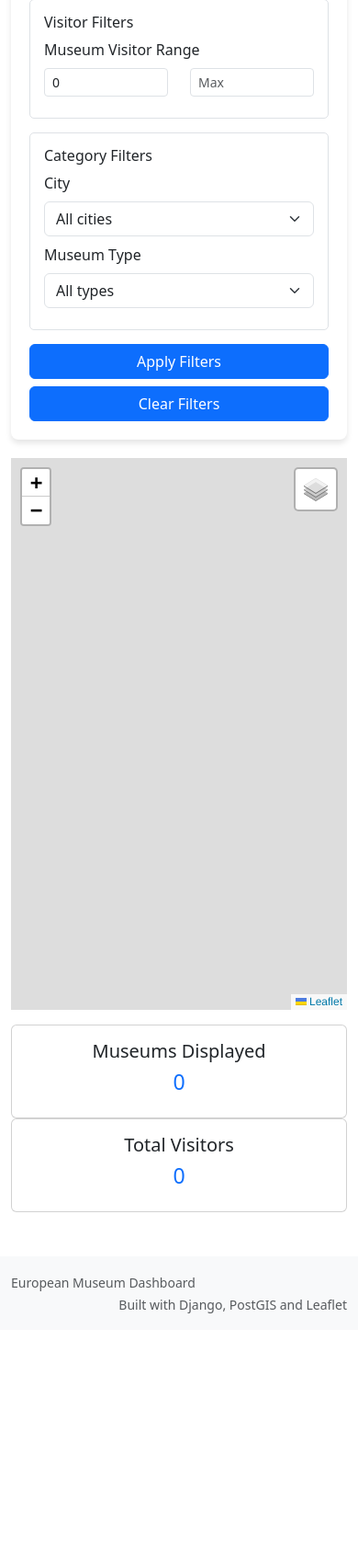
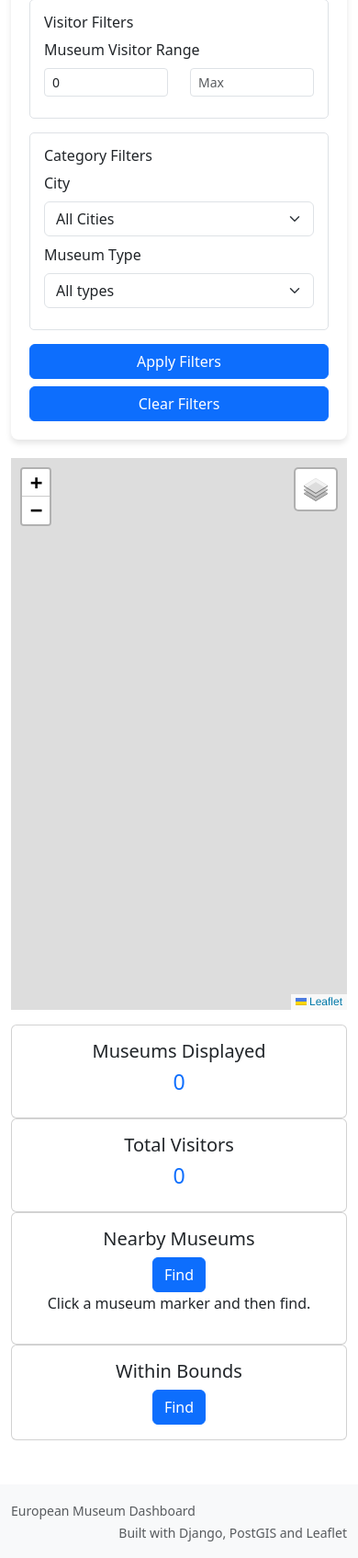
Before and after one commit to alig2004/AWM-CA1, a Django app: template museum_mapping/dashboard/templates/dashboard/index.html in a window 390 px wide. Shown: the part 434-2128 px from the top of the page at 92% size. Before the commit the page ends 1862 px from the top, so only its background shows below. Run offline with Django 5.2, Linux system fonts and the light colour scheme; the template is opened without the code that fills it, so the values that code supplies are empty; parts of the project's set-up code (start-up, migrations or seed data) failed here and were passed over.

Commit message:
Working more on filters, adding nearby museums to dashboard

```diff
--- a/museum_mapping/api/filters.py
+++ b/museum_mapping/api/filters.py
@@ -22,17 +22,16 @@ class MuseumFilter(filters.FilterSet):
     country = filters.CharFilter(lookup_expr='icontains')
 
     # Multiple choice filters
-    museum_type = filters.MultipleChoiceFilter(choices=City._meta.get_field('museum_type').choices)
+    museum_type = filters.MultipleChoiceFilter(choices=Museum._meta.get_field('museum_type').choices)
 
     # Custom method filters
     large_museums = filters.BooleanFilter(method='filter_large_museums')
     free = filters.BooleanFilter(method='filter_free_museums')
 
     class Meta:
-        model = City
+        model = Museum
         fields = {
             'name': ['icontains', 'istartswith'],
-            'population_year': ['exact', 'gte', 'lte'],
             'elevation': ['gte', 'lte'],
         }
 
--- a/museum_mapping/api/views.py
+++ b/museum_mapping/api/views.py
@@ -16,23 +16,23 @@ class MuseumViewSet(viewsets.ReadOnlyModelViewSet):
     def get_queryset(self):
         queryset = Museum.objects.all()
 
-        # Population filters
+        # visitors filters
         visitors_min = self.request.query_params.get('visitors_min')
         visitors_max = self.request.query_params.get('visitors_max')
 
         if visitors_min:
-            queryset = queryset.filter(population__gte=visitors_min)
+            queryset = queryset.filter(visitors__gte=visitors_min)
         if visitors_max:
-            queryset = queryset.filter(population__lte=visitors_max)
+            queryset = queryset.filter(visitors__lte=visitors_max)
 
         # Category filters
         city = self.request.query_params.get('city')
-        mueseum_type = self.request.query_params.get('mueseum_type')
+        museum_type = self.request.query_params.get('museum_type')
 
         if city:
             queryset = queryset.filter(city=city)
-        if mueseum_type:
-            queryset = queryset.filter(mueseum_type=mueseum_type)
+        if museum_type:
+            queryset = queryset.filter(museum_type=museum_type)
 
         return queryset
 
@@ -86,7 +86,7 @@ class MuseumViewSet(viewsets.ReadOnlyModelViewSet):
                 location__distance_lte=(point, distance_m)
             ).annotate(
                 distance=Distance('location', point)
-            ).order_by('distance')
+            ).order_by('distance')[1:11]
 
             serializer = self.get_serializer(nearby_museums, many=True)
             return Response(serializer.data)
--- a/museum_mapping/dashboard/templates/dashboard/index.html
+++ b/museum_mapping/dashboard/templates/dashboard/index.html
@@ -94,7 +94,7 @@
                     <div class="mb-2">
                         <label class="form-label">City</label>
                         <select id="city-filter" class="form-select form-selectlsm">
-                            <option value="">All cities</option>
+                            <option value="">All Cities</option>
                             {% for city in cities %}
                             <option value="{{ city }}">{{ city }}</option>
                             {% endfor %}
@@ -134,6 +134,7 @@
             </div>
 
             <div class="mt-3">
+                <!--- Stats displayed under map -->
                 <div class="row">
                     <div class="col-md-4">
                         <div class="card">
@@ -149,6 +150,32 @@
                             <div class="card-body text-center">
                                 <h5 class="card-title">Total Visitors</h5>
                                 <h3 class="text-primary" id="total-visitors">0</h3>
+                            </div>
+                        </div>
+                    </div>
+                </div>
+
+                <!--- Spatial queries -->
+                <div class="row">
+                    <div class="col-md-4">
+                        <div class="card">
+                            <div class="card-body text-center">
+                                <h5 class="card-title">Nearby Museums</h5>
+                                <button id="nearby-museums" class="btn btn-primary">Find</button>
+
+                                <p aria-live="polite">Click a museum marker and then find.</p>
+
+                                <!--- Results here -->
+                                <div id="nearby-results" aria-live="polite"></div>
+                            </div>
+                        </div>
+                    </div>
+
+                    <div class="col-md-4">
+                        <div class="card">
+                            <div class="card-body text-center">
+                                <h5 class="card-title">Within Bounds</h5>
+                                <button id="within-bounds" class="btn btn-primary">Find</button>
                             </div>
                         </div>
                     </div>
@@ -202,6 +229,86 @@
         // Current data
         let currentMuseums = [];
 
+        //nearby museums data
+        let proximityMode = null;
+        let searchMarker = null;
+        let proximityLayer;
+
+
+        function setupProximitySearch(map) {
+            proximityLayer = L.layerGroup().addTo(map);
+
+            document.getElementById('nearby-museums').addEventListener('click', () => {
+                setProximityMode(map, 'nearest');
+            });
+
+        }
+
+        function setProximityMode(map, mode) {
+            console.log("setProximityMode");
+            proximityMode = proximityMode === mode ? null : mode;
+            map.getContainer().style.cursor = 'crosshair';
+            clearProximityResults(map);
+        }
+
+        async function runProximitySearch(museum) {
+            console.log("runProximitySearch");
+
+            console.log(museum.properties);
+
+            if (!proximityMode) return;
+            // These coordinates come from the selected museum's existing API record.
+            const lat = Number(museum.properties.latitude);
+            const lng = Number(museum.properties.longitude);
+            const radiusKm = Number(500);
+
+            clearProximityResults(map);
+            try {
+                const response = await fetch(`/api/museums/nearby/?lat=${lat}&lng=${lng}&distance=${radiusKm}`);
+
+                console.log(response);
+
+                const data = await response.json();
+
+                searchMarker = L.marker([lat, lng]).addTo(map);
+                const museums = data.features;
+                const heading = `10 nearest museums to ${museum.properties.name}`;
+                showProximityResults(museums, heading);
+
+                museums.forEach((museum) => L.marker([
+                    museum.coordinates.lat, museum.coordinates.lng
+                ]).addTo(proximityLayer));
+            } catch (error) {
+                console.log(error.message);
+            }
+        }
+
+        function showProximityResults(museums, heading) {
+            console.log("showProximitySearch");
+            const results = document.getElementById('nearby-results');
+
+            results.replaceChildren();
+
+            const title = document.createElement('strong');
+            title.textContent = heading;
+            results.append(title);
+            const list = document.createElement('ol');
+
+            museums.forEach((museums) => {
+                const item = document.createElement('li');
+                item.textContent = `${museums.properties.name}, ${museums.properties.country}`;
+                list.append(item);
+            });
+            results.append(list);
+        }
+
+        function clearProximityResults(map) {
+            console.log("clearProximityResults");
+            if (searchMarker) map.removeLayer(searchMarker);
+            proximityLayer?.clearLayers();
+            document.getElementById('nearby-results').replaceChildren();
+        }
+
         // Utility functions
         function showLoading(show) {
             const loading = document.getElementById('loading');
@@ -224,13 +331,13 @@
             return colors[museumType] || '#95a5a6';
         }
 
-        function showFeatureInfo(properties, type) {
+        function showFeatureInfo(properties) {
             const info = document.getElementById('feature-info');
             if (!info) return;
 
             let content = `<strong>${properties.name || 'Unknown'}</strong><br>`;
             content += `Visitors: ${(properties.visitors || 0).toLocaleString()}<br>`;
-            content += `Type: ${properties.city_type || 'Unknown'}`;
+            content += `Type: ${properties.museum_type || 'Unknown'}`;
 
             info.innerHTML = content;
             info.style.display = 'block';
@@ -341,7 +448,7 @@
                     const lat = coords[1];
                     const lng = coords[0];
                     const visitors = props.visitors || 0;
-                    const radius = Math.max(3, Math.sqrt(visitors / 10000));
+                    const radius = 12;
 
                     const marker = L.circleMarker([lat, lng], {
                         radius: radius,
@@ -356,16 +463,26 @@
                     const popupContent = `
                         <div>
                             <h6>${props.name}, ${props.city || 'Unknown'}</h6>
-                            <h6>${props.name}, ${props.country || 'Unknown'}</h6>
+                            <p><strong>Country:</strong> ${props.country || 'Unknown'}</p>
                             <p><strong>Visitors:</strong> ${visitors.toLocaleString()}</p>
                             <p><strong>Type:</strong> ${props.museum_type || 'Unknown'}</p>
+                            <p><strong>Admission price:</strong> €${props.admission || 'Unknown'}</p>
+                            <p><strong>Established:</strong> ${props.established || 'Unknown'}</p>
+                            <p><strong>Opening Hours:</strong> ${props.time_opened || 'Unknown'} - ${props.time_closed || 'Unknown'}</p>
                         </div>
                     `;
+                    //admissiona dn admission dont work 100% keep working on this
 
                     marker.bindPopup(popupContent);
 
+                    // When creating each marker from a city in the API response:
+                    marker.on('click', () => {
+                        console.log(proximityMode);
+                        if (proximityMode) runProximitySearch(museum);
+                    });
+
                     // Add event listeners
-                    marker.on('mouseover', () => showFeatureInfo(props, 'museum'));
+                    marker.on('mouseover', () => showFeatureInfo(props));
                     marker.on('mouseout', hideFeatureInfo);
 
                     museumsLayer.addLayer(marker);
@@ -405,16 +522,17 @@
                 totalVisEl.textContent = totalVisitors.toLocaleString();
             }
 
-            console.log(' Summary updated:', { museums: museumsCount, visitors: totalVisitors });
+            console.log('Summary updated:', { museums: museumsCount, visitors: totalVisitors });
         }
+
 
         // Filter functions
         function getCurrentFilters() {
             const museumFilters = {};
 
             // visitors filters
-            const museumVisMin = document.getElementById('museum-vis-min');
-            const museumVisMax = document.getElementById('museum-vis-max');
+            const museumVisMin = document.getElementById('visitor-min');
+            const museumVisMax = document.getElementById('visitor-max');
 
             if (museumVisMin && museumVisMin.value) museumFilters.visitors_min = museumVisMin.value;
             if (museumVisMax && museumVisMax.value) museumFilters.visitors_max = museumVisMax.value;
@@ -423,10 +541,8 @@
             const city = document.getElementById('city-filter');
             const museumType = document.getElementById('museum-type-filter');
 
-            if (city && city.value) {
-                museumFilters.city = city.value;
-            }
-            if (museumType && museumType.value) museumsFilters.museum_type = museumType.value;
+            if (city && city.value) museumFilters.city = city.value
+            if (museumType && museumType.value) museumFilters.museum_type = museumType.value;
 
             return { museums: museumFilters };
         }
@@ -529,6 +645,8 @@
 
             // Load initial data
             loadInitialData();
+
+            setupProximitySearch(map);
         });
 
         console.log('Dashboard script loaded');
--- a/museum_mapping/dashboard/views.py
+++ b/museum_mapping/dashboard/views.py
@@ -10,6 +10,7 @@ def index(request):
         'total_cities': Museum.objects.values_list('city', flat=True).distinct().count(),
         'total_countries': Museum.objects.values_list('country', flat=True).distinct().count(),
         'museum_types': [choice[0] for choice in Museum._meta.get_field('museum_type').choices],
+        'cities': Museum.objects.values_list('city', flat=True).distinct(),
     }
 
     return render(request, 'dashboard/index.html', context)
--- a/museum_mapping/museums/models.py
+++ b/museum_mapping/museums/models.py
@@ -21,7 +21,7 @@ class Museum(models.Model):
     #geographic data
     latitude = models.FloatField()
     longitude = models.FloatField()
-    location = models.PointField(srid=4326)
+    location = models.PointField(srid=4326, null=True, blank=True, spatial_index=True,)
     elevation = models.IntegerField(null=True, blank=True)
 
     #other information
```
Also changed, not shown: museum_mapping/museums/migrations/0003_alter_museum_location.py (added).
